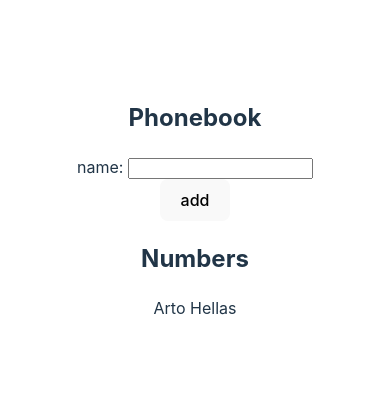
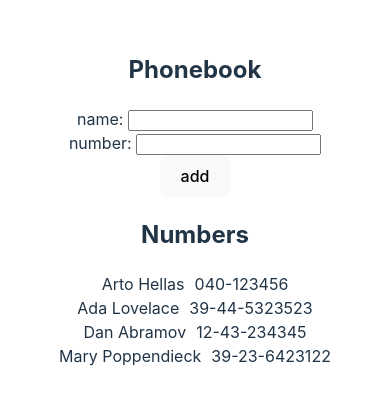
Before and after one commit to wunder-frau/full-stack-open, a React (Vite) app in the folder part2/phonebook/: page / in a window 390 px wide. Shown: the part 222-626 px from the top of the page. Built offline with nearby package versions, Linux system fonts and the light colour scheme.

Commit message:
part02: 2.8: The Phonebook Step 3

```diff
--- a/part2/phonebook/src/App.css
+++ b/part2/phonebook/src/App.css
@@ -46,3 +46,7 @@ ul {
   padding: 0;
   margin: 0;
 }
+
+.person {
+  margin-right: 10px;
+}
--- a/part2/phonebook/src/App.jsx
+++ b/part2/phonebook/src/App.jsx
@@ -1,24 +1,38 @@
 import { useState } from 'react'
 import './App.css'
-import Name from './Name.jsx'
+import Persons from './Persons.jsx'
 
 function App() {
   const [persons, setPersons] = useState([
-    { name: 'Arto Hellas' }
+    { name: 'Arto Hellas', number: '040-123456', id: 1 },
+    { name: 'Ada Lovelace', number: '39-44-5323523', id: 2 },
+    { name: 'Dan Abramov', number: '12-43-234345', id: 3 },
+    { name: 'Mary Poppendieck', number: '39-23-6423122', id: 4 }
   ])
   const [newName, setNewName] = useState('')
+  const [newNumber, setNewNumber] = useState('')
+
   const handleNameInput =(e)=> {
-    setNewName(e.target.value)
+    if (/^[a-zA-Z\s]*$/.test(e.target.value)) {
+      setNewName(e.target.value);
+    } else {
+      console.log('Invalid input, only alphabetical characters and spaces are allowed.');
+    }
+  }
+
+  const handleNumberInput =(e)=> {
+    setNewNumber(e.target.value)
   }
 
   const handleAddPerson =(e)=> {
     e.preventDefault();
-    const newPerson = {name: newName}
+    const newPerson = {name: newName, number: newNumber}
     if (persons.every(person => person.name !== newName))
       setPersons([...persons, newPerson])
     else
       alert(`${newName} is already added to phonebook`)
     setNewName("")
+    setNewNumber("")
   }
   return (
     <div>
@@ -35,11 +49,21 @@ function App() {
           onChange={handleNameInput}/>
         </div>
         <div>
+          number: <input
+          type="number"
+          id="number"
+          name="number"
+          required
+          value={newNumber}
+          autoComplete="off"
+          onChange={handleNumberInput}/>
+        </div>
+        <div>
           <button type="submit">add</button>
         </div>
       </form>
       <h2>Numbers</h2>
-        <Name persons={persons} />
+        <Persons persons={persons} />
     </div>
   )
 }
--- a/part2/phonebook/src/Name.jsx
+++ /dev/null
@@ -1,9 +0,0 @@
-const Name =({persons})=> {
-    return (
-        <div>
-            <ul>
-                {persons.map((person, i) => (<li key={i}>{person.name}</li>))}
-            </ul>
-        </div>)
-}
-export default Name
--- /dev/null
+++ b/part2/phonebook/src/Persons.jsx
@@ -0,0 +1,13 @@
+const Persons =({persons})=> {
+    return (
+        <div>
+            <ul>
+                {persons.map((person, i) => (
+                    <li key={i}>
+                        <span className="person">{person.name}</span>
+                        <span>{person.number}</span>
+                    </li>))}
+            </ul>
+        </div>)
+}
+export default Persons
```
